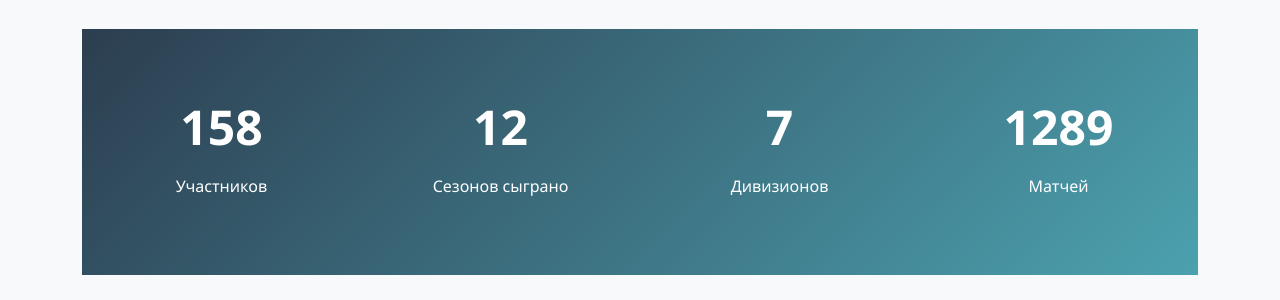
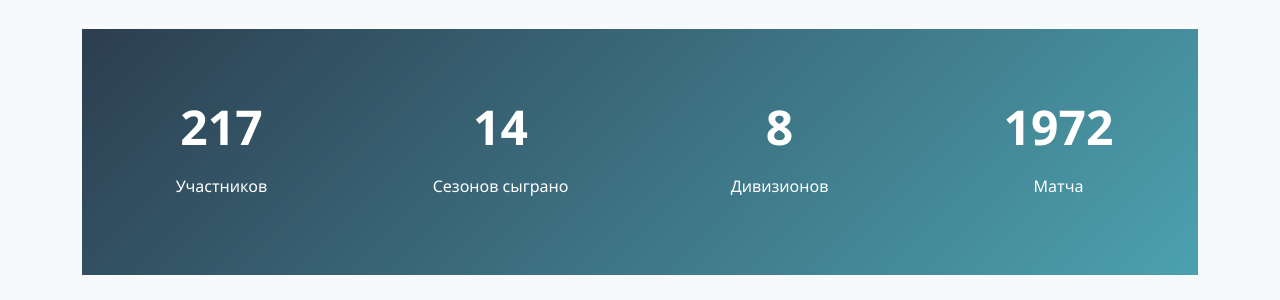
Before and after one commit to gozik/masters-league, a Flask app: page / in a window 1280 px wide. Shown: the part 2074-2374 px from the top of the page. Run offline with Flask 3, Linux system fonts and the light colour scheme; parts of the project's set-up code (start-up, migrations or seed data) failed here and were passed over; some libraries are stand-ins or nearby versions.

Commit message:
Content: update index metrics

```diff
--- a/templates/index.html
+++ b/templates/index.html
@@ -376,20 +376,20 @@
     <div class="container">
         <div class="row text-center">
             <div class="col-md-3 col-3 mb-3">
-                <div class="stat-number">158</div>
+                <div class="stat-number">217</div>
                 <div class="stat-label">Участников</div>
             </div>
             <div class="col-md-3 col-3 mb-3">
-                <div class="stat-number">12</div>
+                <div class="stat-number">14</div>
                 <div class="stat-label">Сезонов сыграно</div>
             </div>
             <div class="col-md-3 col-3 mb-3">
-                <div class="stat-number">7</div>
+                <div class="stat-number">8</div>
                 <div class="stat-label">Дивизионов</div>
             </div>
             <div class="col-md-3 col-3 mb-3">
-                <div class="stat-number">1289</div>
-                <div class="stat-label">Матчей</div>
+                <div class="stat-number">1972</div>
+                <div class="stat-label">Матча</div>
             </div>
         </div>
     </div>
```
